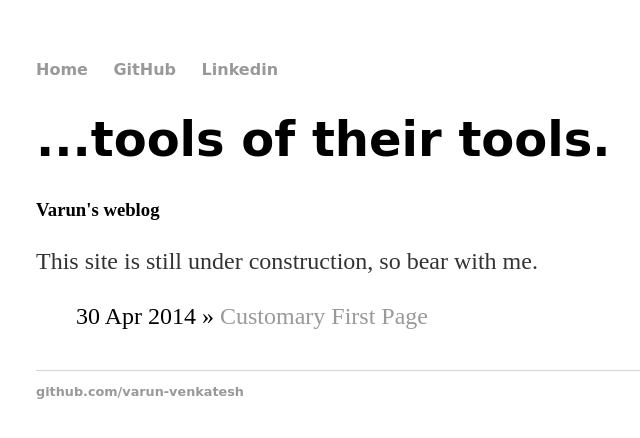
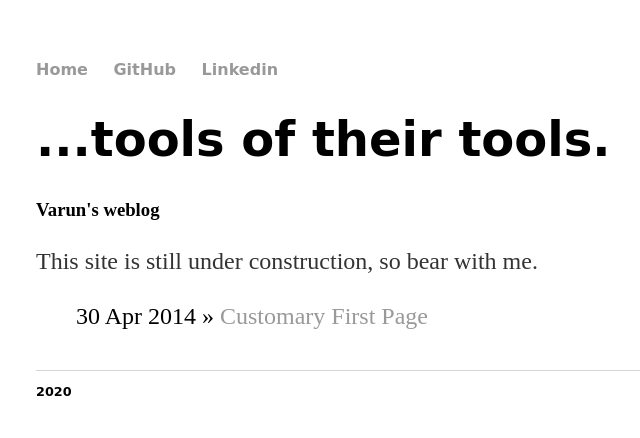
Before and after one commit to varun-venkatesh/varun-venkatesh.github.io, a Jekyll site: the page built from index.html, in a window 1280 px wide. Shown: the top 438 px of the page, without its empty margins (156-796 px from the left). Built offline with Jekyll 4.4.1, drawn with Linux system fonts in a browser that asks for light colours.

Commit message:
Update default.html

```diff
--- a/_layouts/default.html
+++ b/_layouts/default.html
@@ -18,8 +18,8 @@
 		</div><!-- /.container -->
 		<footer>
     		<ul>
-        		<li><a href="https://github.com/varun-venkatesh">github.com/varun-venkatesh</a></li>
-			</ul>
+        		<li>2020</li>
+		</ul>
 		</footer>
 	</body>
 </html>
```
